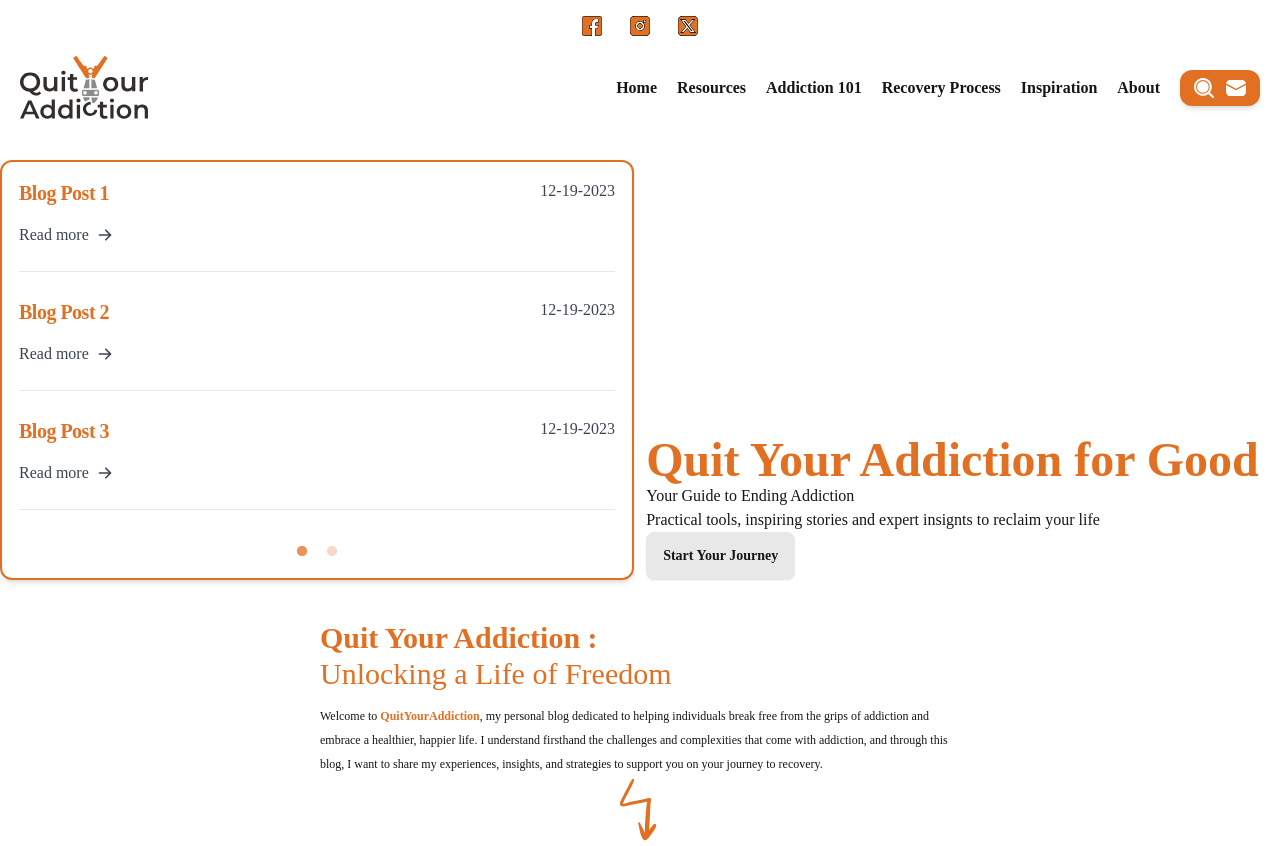
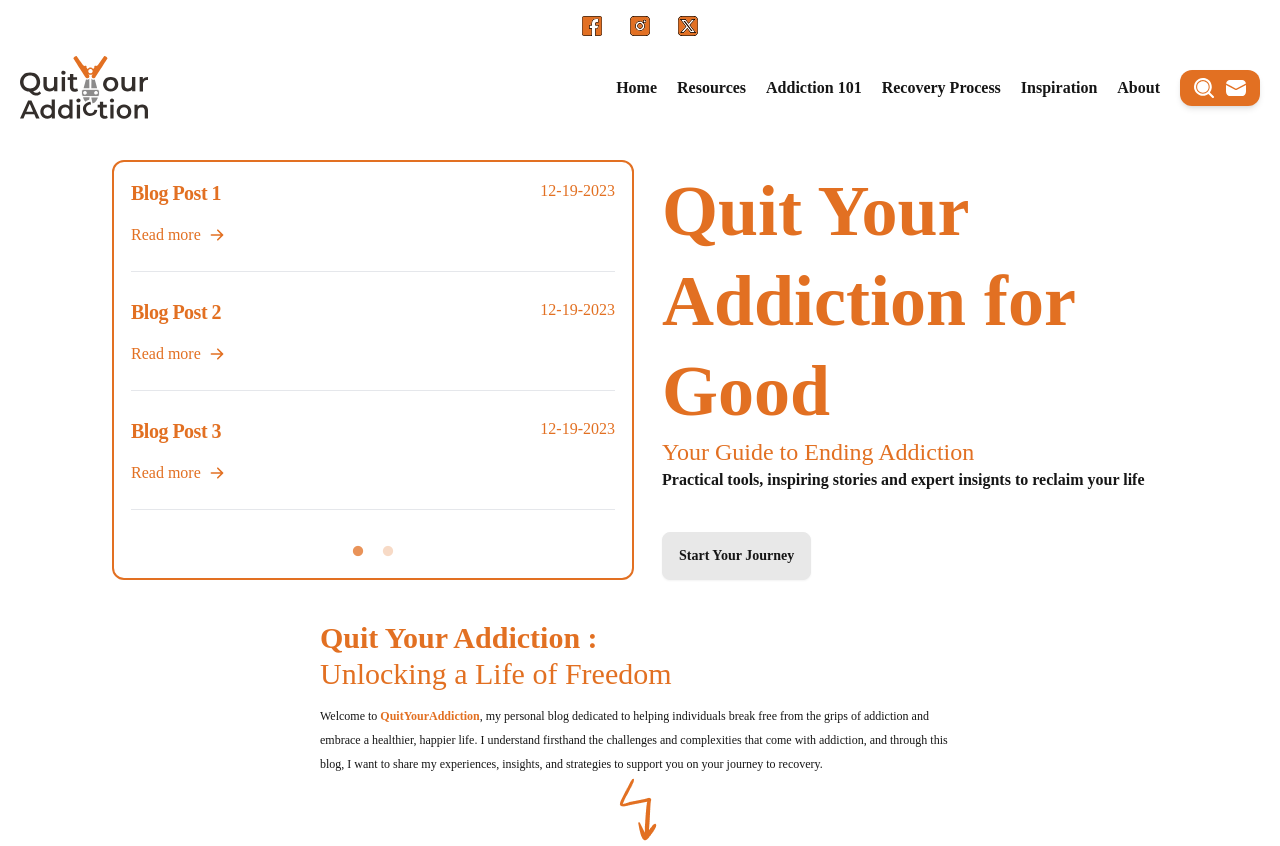
Before and after one commit to quityouraddiction/quityouraddiction.github.io, a Gatsby site: page / in a window 1280 px wide. Shown: the top 846 px of the page. Built offline with nearby package versions, Linux system fonts and the light colour scheme; Gatsby itself is replaced by a stand-in of ours.

Commit message:
edit style to the hero section to match with desgin

```diff
--- a/src/components/assets/modal.js
+++ b/src/components/assets/modal.js
@@ -15,7 +15,7 @@ const Modal = ({
       initial={{ opacity: 0, y: -20 }}
       animate={{ opacity: 1, y: 0 }}
       transition={{ duration: 0.7 }}
-      className={`${width} ${bgColor} ${bgImage} ${padding} rounded-xl shadow-md border-2 ${borderColor}`}
+      className={`${width} ${bgColor} ${bgImage} ${padding} rounded-xl border-2 ${borderColor}`}
     >
       {children}
     </motion.div>
--- a/src/components/blog/blogList.js
+++ b/src/components/blog/blogList.js
@@ -47,14 +47,14 @@ const BlogList = () => {
             <h2 className="mb-2 text-xl font-bold tracking-tight text-primary">
               <Link to={``}>{node.frontmatter.title}</Link>
             </h2>
-            <p className="text-neutral mb-5 font-light">
+            <p className="text-primary mb-5 font-light">
               {node.frontmatter.date}
             </p>
           </div>
           <div className="flex justify-between items-center">
             <Link
               to={`/blog/${node.frontmatter.slug}`}
-              className="text-neutral inline-flex items-center font-medium hover:underline mb-3"
+              className="text-primary  inline-flex items-center font-medium hover:underline mb-3"
             >
               Read more
               <svg
--- a/src/components/hero/hero.js
+++ b/src/components/hero/hero.js
@@ -7,9 +7,9 @@ import { motion } from "framer-motion";
 
 const Hero = () => {
   return (
-    <div className="flex justify-center pt-40 hero-bg">
+    <div className="flex justify-center pt-40 hero-bg mx-28">
 
-      <div className="flex items-end w-full justify-center gap-3 ">
+      <div className="flex items-end w-full justify-center gap-3">
         <Modal
           bgColor={"bg-white"}
           padding={"p-4"}
@@ -18,11 +18,11 @@ const Hero = () => {
         >
           <BlogList />
         </Modal>
-        <div className="w-1/2">
-          <h1 className="text-5xl font-bold text-primary">Quit Your Addiction for Good</h1>
-          <h5>Your Guide to Ending Addiction</h5>
-          <p>Practical tools, inspiring stories and expert insignts to reclaim your life</p>
-          <button className="btn">Start Your Journey</button>
+        <div className="w-1/2 px-4">
+          <h1 className="text-7xl font-extrabold leading-tight text-primary">Quit Your Addiction for Good</h1>
+          <h5 className="text-2xl text-primary">Your Guide to Ending Addiction</h5>
+          <p className="font-extrabold">Practical tools, inspiring stories and expert insignts to reclaim your life</p>
+          <button className="btn mt-10">Start Your Journey</button>
         </div>
       </div>
     </div>
```
